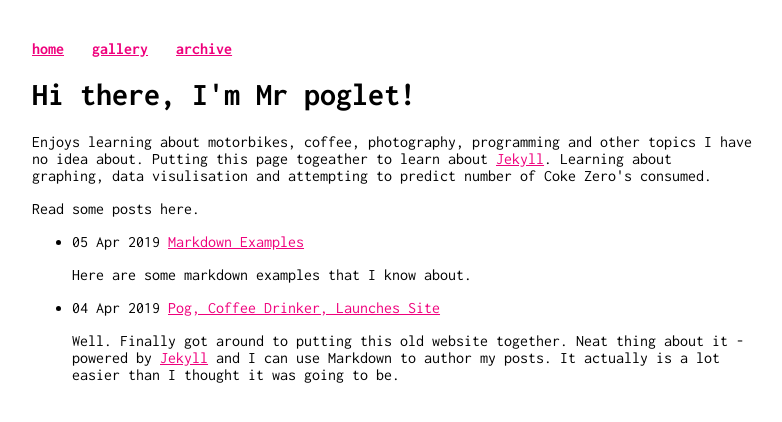
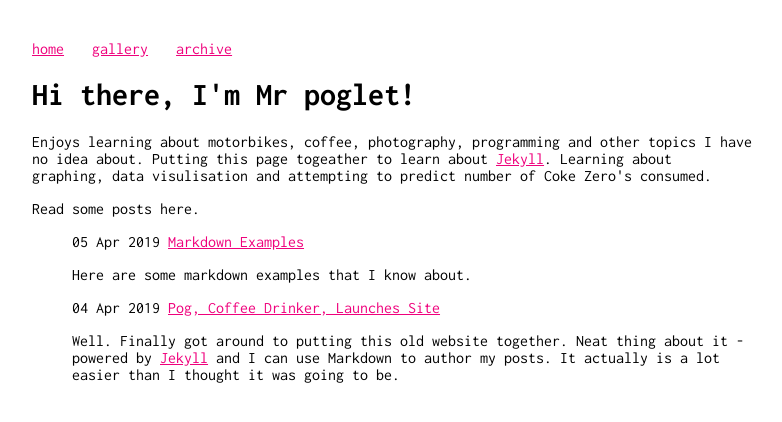
Before and after one commit to poglet/poglet.github.io, a Jekyll site: the page built from index.html, in a window 1280 px wide. Shown: the top 422 px of the page, without its empty margins (248-1030 px from the left). Built offline with Jekyll 4.4.1, drawn with Linux system fonts in a browser that asks for light colours.

Commit message:
Update main.css

```diff
--- a/css/main.css
+++ b/css/main.css
@@ -5,7 +5,6 @@ body {
 nav ul {
   padding: 0px;
   list-style: none;
-  font-weight: bold;
 }
 
 
@@ -28,6 +27,11 @@ a:hover {
   text-decoration: underline;
   color: #ef007c;
 }
+
+ul.posts li {
+  list-style: none;
+}
+
 
 @media (max-width: 3000px) {
   #photos {
```
